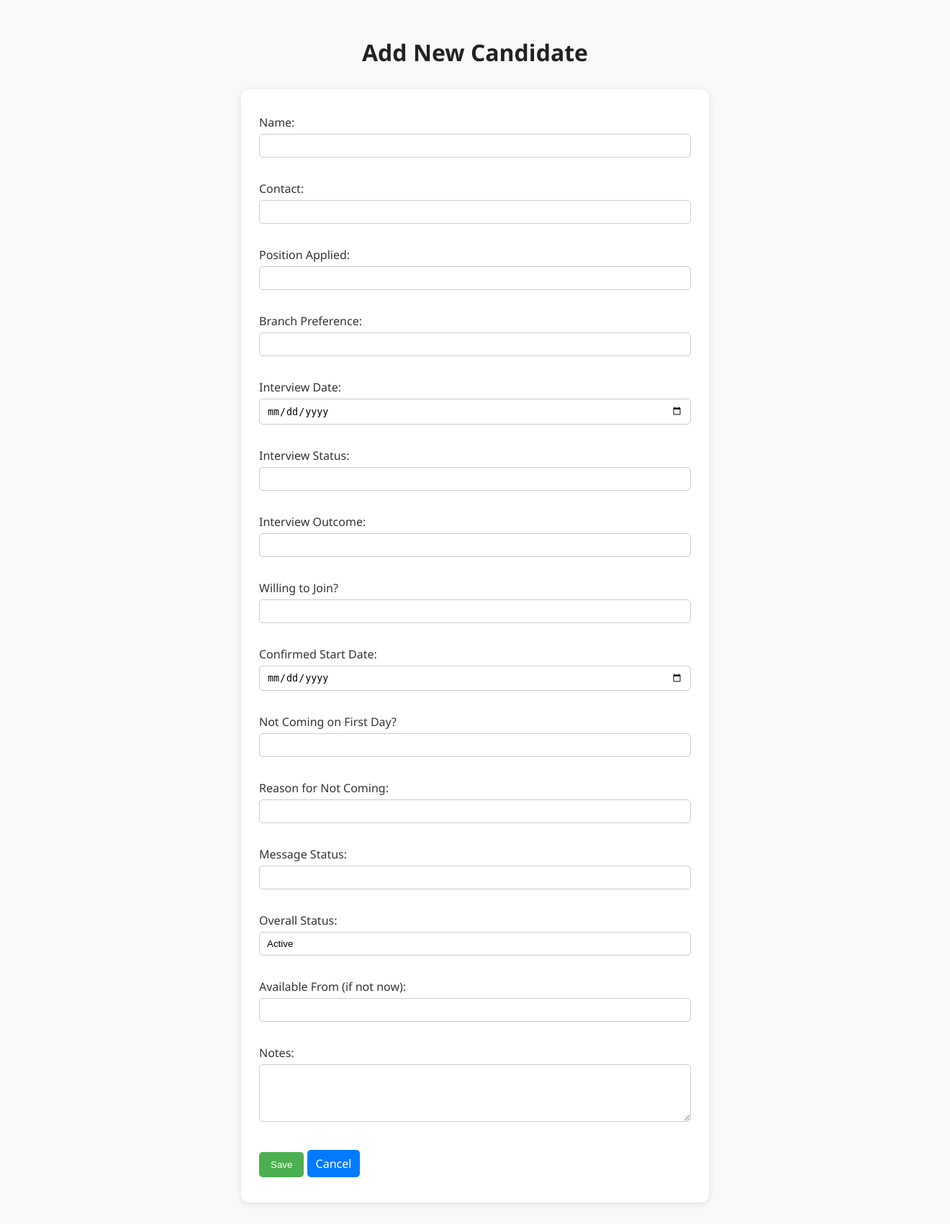
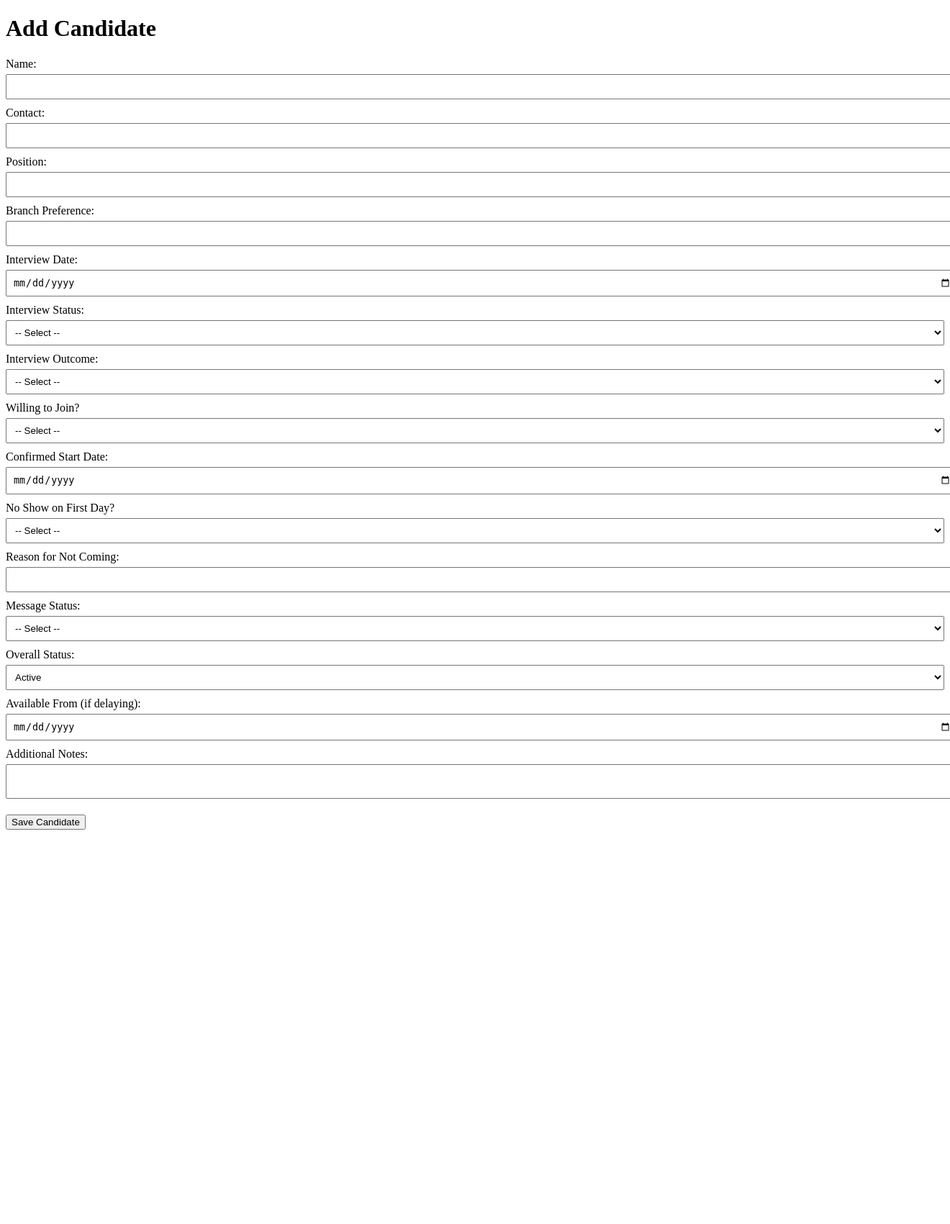
Before and after one commit to lokosmotos/mediaLoko, a Flask app: page /add in a window 1320 px wide; the page is wider, and only the part inside the window is pictured. Shown: that part at 72% size. After the commit the page ends 1153 px from the top of that part, so only its background shows below. Run offline with Flask 3, Linux system fonts and the light colour scheme.

Commit message:
Update add_candidate.html

```diff
--- a/templates/add_candidate.html
+++ b/templates/add_candidate.html
@@ -1,30 +1,111 @@
 <!DOCTYPE html>
-<html lang="en">
+<html>
 <head>
-    <meta charset="UTF-8">
-    <title>Add Candidate</title>
-    <link rel="stylesheet" href="/static/style.css">
+  <meta charset="UTF-8">
+  <title>Add Candidate</title>
+  <style>
+    label { display: block; margin-top: 10px; }
+    select, input, textarea { width: 100%; padding: 8px; margin-top: 5px; }
+  </style>
 </head>
 <body>
-    <h1>Add New Candidate</h1>
-    <form method="POST">
-        <label>Name: <input type="text" name="name" required></label><br>
-        <label>Contact: <input type="text" name="contact" required></label><br>
-        <label>Position Applied: <input type="text" name="position" required></label><br>
-        <label>Branch Preference: <input type="text" name="branch"></label><br>
-        <label>Interview Date: <input type="date" name="interview_date"></label><br>
-        <label>Interview Status: <input type="text" name="interview_status"></label><br>
-        <label>Interview Outcome: <input type="text" name="outcome"></label><br>
-        <label>Willing to Join? <input type="text" name="willing"></label><br>
-        <label>Confirmed Start Date: <input type="date" name="start_date"></label><br>
-        <label>Not Coming on First Day? <input type="text" name="no_show"></label><br>
-        <label>Reason for Not Coming: <input type="text" name="no_show_reason"></label><br>
-        <label>Message Status: <input type="text" name="message_status"></label><br>
-        <label>Overall Status: <input type="text" name="status" value="Active"></label><br>
-        <label>Available From (if not now): <input type="text" name="available_from"></label><br>
-        <label>Notes: <textarea name="notes"></textarea></label><br>
-        <button type="submit">Save</button>
-        <a href="/" class="button">Cancel</a>
-    </form>
+  <h1>Add Candidate</h1>
+  <form method="POST">
+
+    <label>Name:</label>
+    <input type="text" name="name" required>
+
+    <label>Contact:</label>
+    <input type="text" name="contact" required>
+
+    <label>Position:</label>
+    <input type="text" name="position" required>
+
+    <label>Branch Preference:</label>
+    <input type="text" name="branch">
+
+    <label>Interview Date:</label>
+    <input type="date" name="interview_date">
+
+    <label>Interview Status:</label>
+    <select name="interview_status" onchange="toggleOther(this, 'interview_status_other')">
+      <option value="">-- Select --</option>
+      <option value="Scheduled">Scheduled</option>
+      <option value="Completed">Completed</option>
+      <option value="Not Scheduled">Not Scheduled</option>
+      <option value="Other">Other</option>
+    </select>
+    <input type="text" name="interview_status" id="interview_status_other" style="display:none;" placeholder="Specify other...">
+
+    <label>Interview Outcome:</label>
+    <select name="outcome" onchange="toggleOther(this, 'outcome_other')">
+      <option value="">-- Select --</option>
+      <option value="Successful">Successful</option>
+      <option value="Pending Review">Pending Review</option>
+      <option value="Not Successful">Not Successful</option>
+      <option value="Other">Other</option>
+    </select>
+    <input type="text" name="outcome" id="outcome_other" style="display:none;" placeholder="Specify other...">
+
+    <label>Willing to Join?</label>
+    <select name="willing">
+      <option value="">-- Select --</option>
+      <option value="Yes">Yes</option>
+      <option value="No">No</option>
+      <option value="Maybe">Maybe</option>
+    </select>
+
+    <label>Confirmed Start Date:</label>
+    <input type="date" name="start_date">
+
+    <label>No Show on First Day?</label>
+    <select name="no_show">
+      <option value="">-- Select --</option>
+      <option value="Yes">Yes</option>
+      <option value="No">No</option>
+    </select>
+
+    <label>Reason for Not Coming:</label>
+    <input type="text" name="no_show_reason">
+
+    <label>Message Status:</label>
+    <select name="message_status">
+      <option value="">-- Select --</option>
+      <option value="Sent Welcome Message">Sent Welcome Message</option>
+      <option value="Awaiting Confirmation">Awaiting Confirmation</option>
+      <option value="Not Sent">Not Sent</option>
+    </select>
+
+    <label>Overall Status:</label>
+    <select name="status">
+      <option value="Active">Active</option>
+      <option value="Inactive">Inactive</option>
+      <option value="Waiting">Waiting</option>
+    </select>
+
+    <label>Available From (if delaying):</label>
+    <input type="date" name="available_from">
+
+    <label>Additional Notes:</label>
+    <textarea name="notes"></textarea>
+
+    <br><br>
+    <button type="submit">Save Candidate</button>
+  </form>
+
+  <script>
+    function toggleOther(select, otherId) {
+      const otherInput = document.getElementById(otherId);
+      if (select.value === 'Other') {
+        otherInput.style.display = 'block';
+        select.name = '';
+        otherInput.name = select.getAttribute('name');
+      } else {
+        otherInput.style.display = 'none';
+        otherInput.name = '';
+        select.name = otherInput.getAttribute('name');
+      }
+    }
+  </script>
 </body>
 </html>
```
